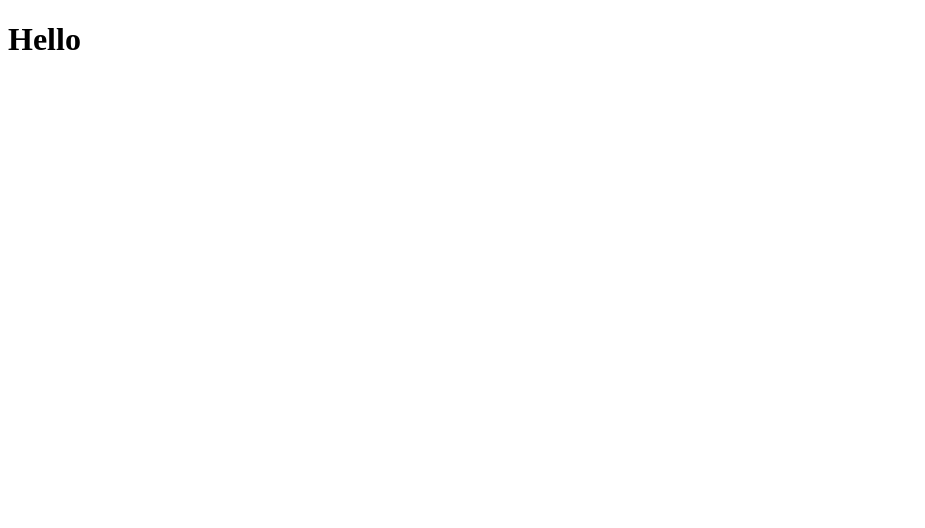
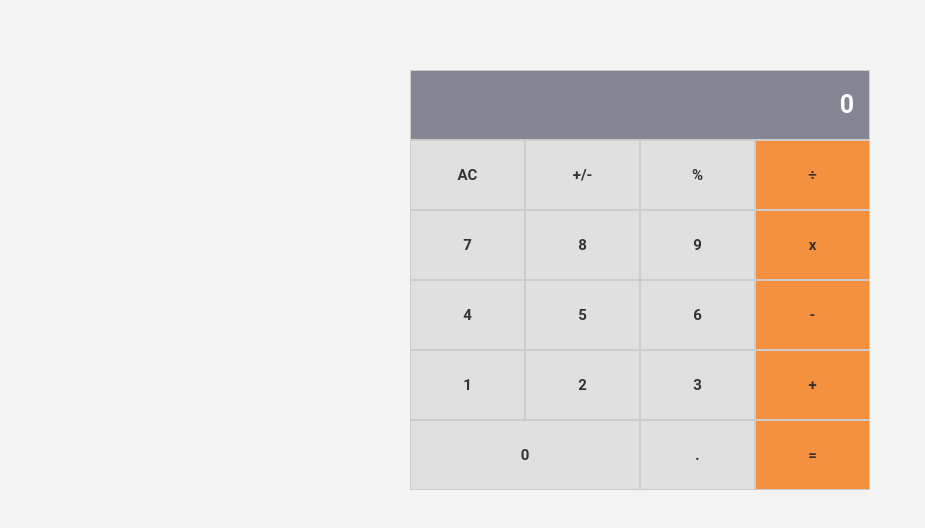
Before and after one commit to kelvinbush/math-magicians, a React (Create React App) app: page / in a window 1280 px wide. Shown: the top 528 px of the page, without its empty margins (0-925 px from the left). Built offline with nearby package versions, Linux system fonts and the light colour scheme.

Commit message:
add styling

```diff
--- a/src/App.js
+++ b/src/App.js
@@ -1,8 +1,8 @@
+import Calculator from './components/calculator';
+
 function App() {
   return (
-    <div className="App">
-      <h1>Hello</h1>
-    </div>
+    <Calculator />
   );
 }
 
--- a/src/index.scss
+++ b/src/index.scss
@@ -0,0 +1,81 @@
+* {
+  margin: 0;
+  padding: 0;
+  box-sizing: border-box;
+}
+
+html {
+  font-size: 62.5%;
+}
+
+body {
+  font-family: 'Roboto', sans-serif;
+  font-size: 1.6rem;
+  font-weight: 400;
+  line-height: 1.6;
+  color: #333;
+  background-color: #f3f3f3;
+}
+
+.calculator {
+  width: 100%;
+  display: flex;
+  flex-direction: column;
+  justify-content: center;
+  align-items: center;
+  padding: 2rem;
+
+  @media screen and (min-width: 768px) {
+    max-width: 500px;
+    margin: 0 auto;
+
+  }
+
+  &__container {
+    display: grid;
+    grid-template-columns: repeat(4, 1fr);
+    grid-template-rows: repeat(6, 1fr);
+    width: 100%;
+    margin-top: 5rem;
+  }
+
+  &__cell {
+    background-color: #e0e0e0;
+    height: 7rem;
+    display: flex;
+    justify-content: center;
+    align-items: center;
+    font-size: 1.5rem;
+    font-weight: 700;
+    border: 1px solid #ccc;
+    cursor: pointer;
+
+    &:hover {
+      background-color: #ccc;
+    }
+  }
+
+  /* first cell of the grid to take 4 columns*/
+  &__cell:nth-child(1) {
+    grid-column: 1 / span 4;
+    background-color: #858693;
+    justify-content: flex-end;
+    padding: 1.5rem;
+    font-size: 2.5rem;
+    color: #fff;
+  }
+
+  /*18th cell to take two columns*/
+  &__cell:nth-child(18) {
+    grid-column: 1 / span 2;
+  }
+
+}
+
+.operation {
+  background-color: #f5913e;
+
+  &:hover {
+    background-color: rgba(245, 145, 62, 0.49);
+  }
+}
```
